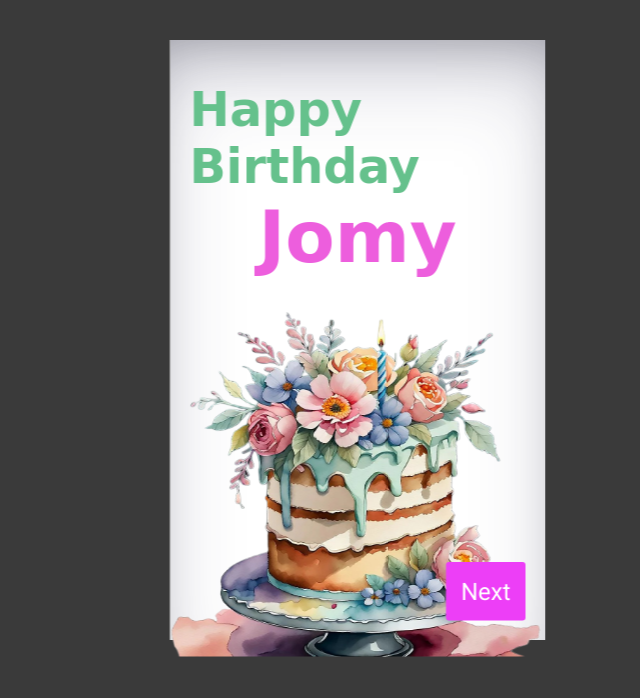
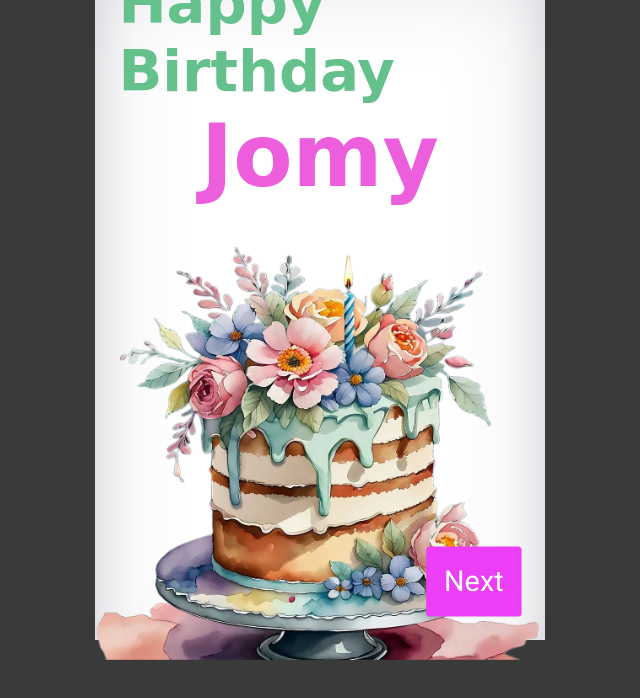
Before and after one commit to DiabolicallyInsane/Happy-Birthday-Jomy, a plain HTML site: page index.html in a window 1280 px wide. Shown: the whole page, without its empty margins (348-988 px from the left). Drawn offline with Linux system fonts and the light colour scheme; a web font is replaced by a local one.

Commit message:
Update index.html

```diff
--- a/index.html
+++ b/index.html
@@ -3,7 +3,178 @@
 <head>
 <meta charset="UTF-8">
 <title>Css Flip Book</title>
-<link rel="stylesheet" href="./style.css">
+<style>
+	@import url('https://fonts.googleapis.com/css2?family=Roboto:ital,wght@0,100;0,300;0,400;0,500;0,700;0,900;1,100;1,300;1,400;1,500;1,700;1,900&display=swap');
+@import url('https://fonts.googleapis.com/css2?family=Sevillana&display=swap');
+*{
+	padding: 0;
+	margin: 0;
+	box-sizing: border-box;
+}
+body{
+	margin: 0;
+	padding: 0;
+	height: 100vh;
+	display: flex;
+	justify-content: center;
+	align-items: center;
+	font-family: "Roboto", sans-serif;
+	background: #3a3a3a;
+}
+input{
+	display: none;
+}
+img{
+	width: 100%;
+	height: 100%;
+}
+.book{
+	position:  absolute;
+	top: 55%;
+	left: 60%;
+	transform: translate(-50%,-50%);
+	scale:1.8;
+	transition: left 1s ease;
+}
+
+.book.move-left {
+  left: 83%;
+}
+#cover{
+	width: 250px;
+	height: 400px;
+}
+.flip-book{
+	width: 250px;
+	height: 400px;
+	position: relative;
+	perspective: 1500px;
+}
+.flip{
+	width: 100%;
+	height: 100%;
+	position: absolute;
+	top: 0;
+	left: 0;
+	transform-origin: left;
+	transform-style: preserve-3d;
+	transform: rotateY(0deg);
+	transition: .5s;
+	color: #000;
+}
+p{
+	font-size: 14px;
+	line-height: 24px;
+}
+
+.front{
+	position: absolute;
+	width: 100%;
+	height: 100%;
+	top: 0;
+	left: 0;
+	background-color: #fff;
+	box-sizing: border-box;
+	padding: 0 13px;
+	box-shadow: inset 20px 0 50px rgba(0,0,0,0.3) 0 2px 5px rgba(0,0,0,.3);
+}
+.back{
+	position: absolute;
+	width: 100%;
+	height: 100%;
+	top: 0;
+	left: 0;
+	z-index: 99;
+	transform: rotateY(180deg);
+	backface-visibility: hidden;
+	background: #000;
+}
+.next-btn{
+	position: absolute;
+	bottom: 13px;
+	right: 13px;
+	cursor: pointer;
+	color: #000;
+}
+.back-btn{
+	position: absolute;
+	bottom: 13px;
+	right: 13px;
+	cursor: pointer;
+	color: #fff;
+}
+#p1{
+	z-index: 3;
+}
+#p2{
+	z-index: 2;
+}
+#p3{
+	z-index: 1;
+}
+#c1:checked ~ .flip-book #p1{
+	transform: rotateY(-180deg);
+	z-index: 1;
+}
+
+.cakeimage{
+	position: relative;
+	bottom: -19px;
+	width: 300px;
+	height: auto;
+}
+
+.front1{
+	box-shadow: rgba(50, 50, 93, 0.25) 0px 30px 60px -12px inset, rgba(0, 0, 0, 0.3) 0px 18px 36px -18px inset;
+	position: absolute;
+	display: flex;
+	align-items: center;
+	justify-content: center;
+	flex-direction: column;
+	width: 100%;
+	height: 100%;
+	top: 0;
+	left: 0;
+	background-color: #fff;
+	box-sizing: border-box;
+	padding: 0 13px;
+}
+.front p{
+	font-size: 0.7em;
+}
+.front h2{
+	font-family: "Sevillana", cursive;
+}
+.front1 h2{
+	font-family: "Sevillana", cursive;
+	font-size: 2em;
+	color: #65C18C;
+}
+.front{
+	border-left: 1px solid #3a3a3a;
+	overflow-wrap: break-word;
+  	word-break: break-all;
+
+}
+.front1 h1{
+	font-family: "Sevillana", cursive;
+	font-size: 3em;
+	color: #ED5EDD;
+}
+
+.next-btn, .back-btn{
+	background-color: #ED3EF7;
+	color: white;
+	border-radius: 2px;
+	padding: 10px;
+}
+.back-btn{
+	position: relative;
+	right: -5px;
+	bottom: 40px;
+}
+
+</style>
 </head>
 <body>
 <div class="book">
@@ -42,4 +213,14 @@
 </div>
 </div>
 </body>
+<script>
+	const labels = document.querySelectorAll('label'); // select all label elements
+const book = document.querySelector('.book'); // select the book element
+
+labels.forEach(label => {
+  label.addEventListener('click', () => {
+    book.classList.toggle('move-left');
+  });
+});
+</script>
 </html>
```
